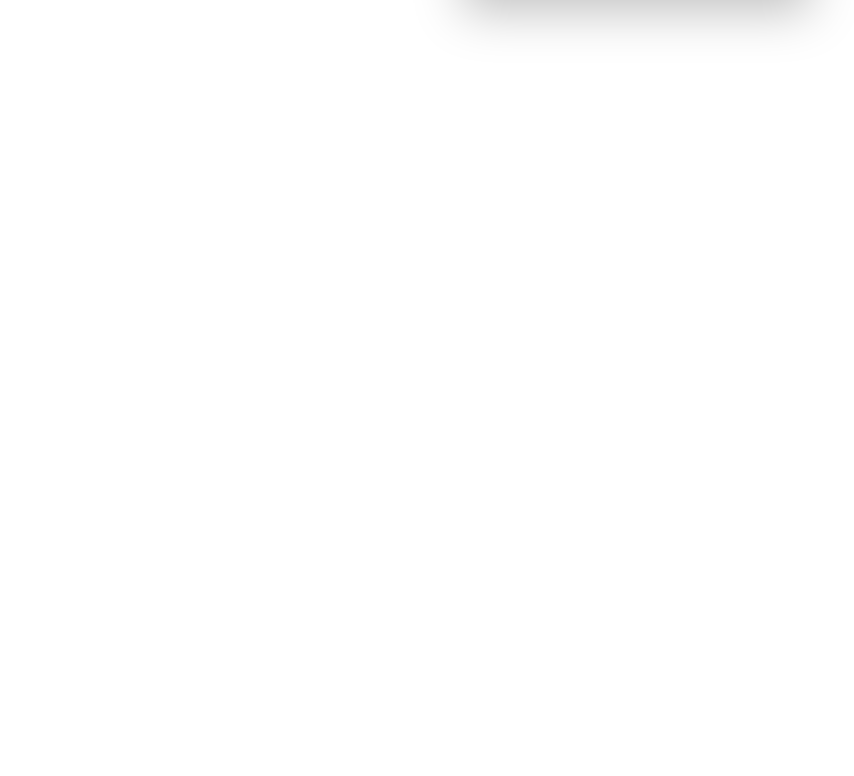
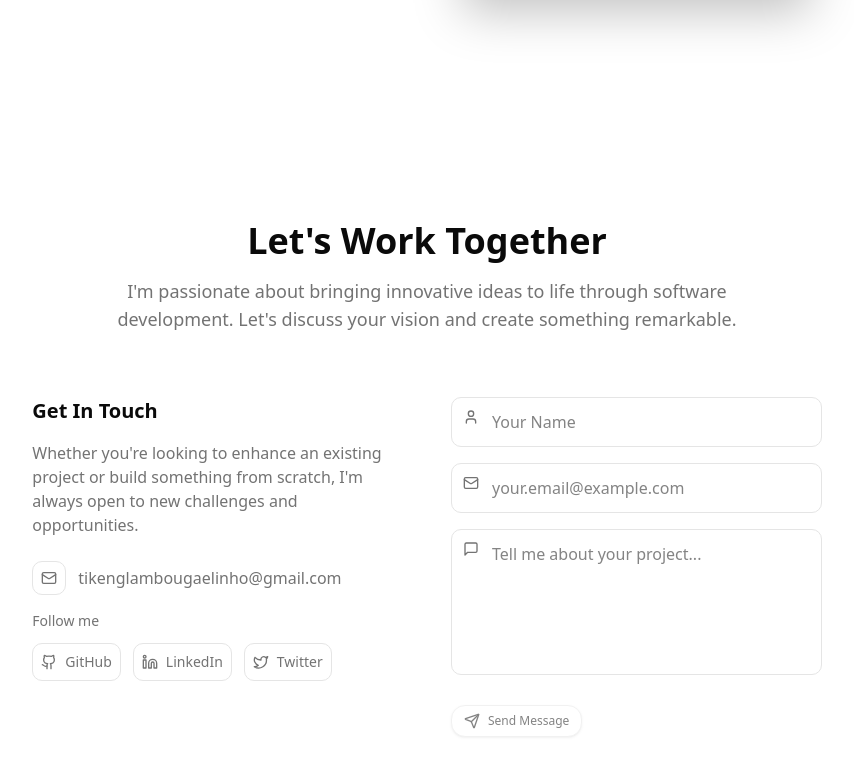
Before and after one commit to GaelTikeng/professional-portfolio, a Next.js app: page / in a window 1280 px wide. Shown: the part 724-1500 px from the top of the page, without its empty margins (213-1067 px from the left). Before the commit the page ends 865 px from the top, so only its background shows below. Built offline with nearby package versions, Linux system fonts and the light colour scheme.

Commit message:
feat: add Contact component and integrate it into the Home page

```diff
--- a/src/app/page.tsx
+++ b/src/app/page.tsx
@@ -1,12 +1,14 @@
 import React from "react";
 import { Navbar } from "@/components/organisms/navbar";
 import HeroSection from "@/components/organisms/hero-section";
+import Contact from "@/components/organisms/contact";
 
 export default function Home() {
   return (
     <div className=" md:w-2/3 mx-auto ">
       <Navbar />
       <HeroSection />
+      <Contact />
     </div>
   );
 }
--- a/src/app/profile/page.tsx
+++ b/src/app/profile/page.tsx
@@ -8,7 +8,7 @@
   return (
     <div className="min-h-screen bg-gradient-to-br from-background via-background to-muted/20">
       {/* Navigation back */}
-      {/* <div className="fixed top-6 left-6 z-10">
+      <div className="fixed top-6 left-6 z-10">
         <Link
           href="/"
           className="inline-flex items-center gap-2 px-4 py-2 rounded-full bg-background/80 backdrop-blur-sm border border-border/50 text-muted-foreground hover:text-foreground hover:border-border transition-all duration-200 text-sm shadow-lg hover:shadow-xl"
@@ -16,7 +16,7 @@
           <ArrowLeft className="h-4 w-4" />
           Back to Portfolio
         </Link>
-      </div> */}
+      </div>
 
       <div className="flex items-center justify-center min-h-screen p-4 pt-20">
         <div className="w-full max-w-2xl">
@@ -162,7 +162,7 @@
               </div>
 
               {/* Call to Action */}
-              {/* <div className="mt-8 text-center">
+              <div className="mt-8 text-center">
                 <Link
                   href="/"
                   className="inline-flex items-center gap-2 px-6 py-3 rounded-full bg-gradient-to-r from-blue-500 to-purple-600 text-white font-medium hover:from-blue-600 hover:to-purple-700 transition-all duration-300 hover:scale-105 shadow-lg hover:shadow-xl"
@@ -170,7 +170,7 @@
                   <span>Explore My Portfolio</span>
                   <ArrowLeft className="w-4 h-4 rotate-180" />
                 </Link>
-              </div> */}
+              </div>
             </div>
           </Card>
         </div>
--- /dev/null
+++ b/src/components/organisms/contact.tsx
@@ -0,0 +1,229 @@
+"use client";
+
+import React, { useRef, useState } from "react";
+import {
+  Send,
+  Mail,
+  User,
+  MessageSquare,
+  Github,
+  Linkedin,
+  Twitter,
+} from "lucide-react";
+import { Button } from "../ui/button";
+
+export default function Contact() {
+  const form = useRef<HTMLFormElement>(null);
+  const [formData, setFormData] = useState({
+    name: "",
+    email: "",
+    message: "",
+  });
+  const [isLoading, setIsLoading] = useState(false);
+  const [status, setStatus] = useState<{
+    type: "success" | "error" | null;
+    message: string;
+  }>({ type: null, message: "" });
+
+  const socialLinks = [
+    {
+      name: "GitHub",
+      url: "https://github.com/gaeltikeng",
+      icon: Github,
+    },
+    {
+      name: "LinkedIn",
+      url: "https://linkedin.com/in/gaeltikeng",
+      icon: Linkedin,
+    },
+    {
+      name: "Twitter",
+      url: "https://x.com/GaelTikeng",
+      icon: Twitter,
+    },
+  ];
+
+  const handleChange = (
+    e: React.ChangeEvent<HTMLInputElement | HTMLTextAreaElement>
+  ) => {
+    setFormData((prev) => ({
+      ...prev,
+      [e.target.name]: e.target.value,
+    }));
+  };
+
+  const handleSubmit = async (e: React.FormEvent) => {
+    e.preventDefault();
+		console.log("Form submission is currently disabled.");
+
+    // if (!formData.name || !formData.email || !formData.message) {
+    //   setStatus({
+    //     type: "error",
+    //     message: "Please fill in all fields correctly",
+    //   });
+    //   setTimeout(() => setStatus({ type: null, message: "" }), 5000);
+    //   return;
+    // }
+
+    // setIsLoading(true);
+
+    // try {
+    //   await emailjs.sendForm(
+    //     "service_k0kw658",
+    //     "template_3rvzfiq",
+    //     form.current!,
+    //     { publicKey: "vq3hgDoUtK5_tEs1Z" }
+    //   );
+
+    //   setStatus({
+    //     type: "success",
+    //     message:
+    //       "Thank you for reaching out! I'll get back to you as soon as possible.",
+    //   });
+
+    //   setFormData({ name: "", email: "", message: "" });
+    //   form.current?.reset();
+    // } catch (error) {
+    //   setStatus({
+    //     type: "error",
+    //     message:
+    //       "Sorry, an error occurred while sending your message. Please try again! or contact me directly on linkedin.",
+    //   });
+    // } finally {
+    //   setIsLoading(false);
+    //   setTimeout(() => setStatus({ type: null, message: "" }), 5000);
+    // }
+  };
+
+  return (
+    <section id="contact" className="py-20">
+      <div className="max-w-4xl mx-auto px-6 lg:px-8">
+        <div className="text-center mb-16">
+          <h2 className="text-3xl lg:text-4xl font-bold mb-4 fade-in-up">
+            Let&apos;s Work Together
+          </h2>
+          <p className="text-lg text-muted-foreground max-w-2xl mx-auto fade-in-up-2">
+            I&apos;m passionate about bringing innovative ideas to life through
+            software development. Let&apos;s discuss your vision and create
+            something remarkable.
+          </p>
+        </div>
+
+        <div className="grid lg:grid-cols-2 gap-12 items-start">
+          {/* Contact Info */}
+          <div className="space-y-6 fade-in-up-3">
+            <div className="space-y-4">
+              <h3 className="text-xl font-semibold">Get In Touch</h3>
+              <p className="text-muted-foreground">
+                Whether you&apos;re looking to enhance an existing project or
+                build something from scratch, I&apos;m always open to new
+                challenges and opportunities.
+              </p>
+            </div>
+
+            <div className="space-y-4">
+              <div className="flex items-center space-x-3">
+                <div className="p-2 border border-border rounded-lg">
+                  <Mail className="h-4 w-4 text-muted-foreground" />
+                </div>
+                <span className="text-muted-foreground">
+                  tikenglambougaelinho@gmail.com
+                </span>
+              </div>
+
+              {/* Social Media Links */}
+              <div className="space-y-3">
+                <h4 className="text-sm font-medium text-muted-foreground">
+                  Follow me
+                </h4>
+                <div className="flex space-x-3">
+                  {socialLinks.map((social) => {
+                    const IconComponent = social.icon;
+                    return (
+                      <a
+                        key={social.name}
+                        href={social.url}
+                        target="_blank"
+                        rel="noopener noreferrer"
+                        className="flex items-center space-x-2 p-2 border border-border rounded-lg hover:bg-accent hover:text-accent-foreground transition-colors group"
+                      >
+                        <IconComponent className="h-4 w-4 text-muted-foreground group-hover:text-foreground" />
+                        <span className="text-sm text-muted-foreground group-hover:text-foreground">
+                          {social.name}
+                        </span>
+                      </a>
+                    );
+                  })}
+                </div>
+              </div>
+            </div>
+          </div>
+
+          {/* Contact Form */}
+          <div className="fade-in-up-4">
+            <form ref={form} onSubmit={handleSubmit} className="space-y-6">
+              <div className="space-y-4">
+                <div className="relative">
+                  <User className="absolute left-3 top-3 h-4 w-4 text-muted-foreground" />
+                  <input
+                    type="text"
+                    name="name"
+                    placeholder="Your Name"
+                    value={formData.name}
+                    onChange={handleChange}
+                    className="w-full pl-10 pr-4 py-3 bg-background border border-border rounded-lg focus:outline-none focus:ring-2 focus:ring-ring focus:border-transparent transition-colors"
+                    required
+                  />
+                </div>
+
+                <div className="relative">
+                  <Mail className="absolute left-3 top-3 h-4 w-4 text-muted-foreground" />
+                  <input
+                    type="email"
+                    name="email"
+                    placeholder="your.email@example.com"
+                    value={formData.email}
+                    onChange={handleChange}
+                    className="w-full pl-10 pr-4 py-3 bg-background border border-border rounded-lg focus:outline-none focus:ring-2 focus:ring-ring focus:border-transparent transition-colors"
+                    required
+                  />
+                </div>
+
+                <div className="relative">
+                  <MessageSquare className="absolute left-3 top-3 h-4 w-4 text-muted-foreground" />
+                  <textarea
+                    name="message"
+                    placeholder="Tell me about your project..."
+                    value={formData.message}
+                    onChange={handleChange}
+                    rows={5}
+                    className="w-full pl-10 pr-4 py-3 bg-background border border-border rounded-lg focus:outline-none focus:ring-2 focus:ring-ring focus:border-transparent transition-colors resize-none"
+                    required
+                  />
+                </div>
+              </div>
+
+              <Button variant="outline" loading={isLoading} disabled={true}>
+                <Send className="h-4 w-4 mr-2" />
+                Send Message
+              </Button>
+
+              {/* Status Message */}
+              {status.message && (
+                <div
+                  className={`p-4 rounded-lg text-sm ${
+                    status.type === "success"
+                      ? "bg-green-100 text-green-700 dark:bg-green-900/20 dark:text-green-400"
+                      : "bg-red-100 text-red-700 dark:bg-red-900/20 dark:text-red-400"
+                  }`}
+                >
+                  {status.message}
+                </div>
+              )}
+            </form>
+          </div>
+        </div>
+      </div>
+    </section>
+  );
+}
--- a/src/components/organisms/navbar.tsx
+++ b/src/components/organisms/navbar.tsx
@@ -10,7 +10,6 @@
     { name: "Profile", href: "/profile" },
     { name: "Projects", href: "/projects" },
     { name: "Blog", href: "/blog" },
-    { name: "Work with me", href: "/work-with-me" },
     { name: "Connect", href: "/connect" },
   ];
 
@@ -46,16 +45,7 @@
           </div>
 
           {/* Right side actions */}
-          <div className="flex items-center space-x-3">
-            <Link
-              target="_blank"
-              href="https://github.com/GaelTikeng"
-              className="p-2 rounded-md text-muted-foreground hover:text-foreground hover:bg-accent/50 transition-all duration-200 group"
-            >
-              <Github size={20} className="group-hover:scale-110 transition-transform duration-200" />
-            </Link>
-            <ModeToggle />
-          </div>
+          <ModeToggle />
         </div>
       </div>
     </nav>
--- a/src/components/ui/mode-toggle.tsx
+++ b/src/components/ui/mode-toggle.tsx
@@ -19,8 +19,8 @@
     <DropdownMenu>
       <DropdownMenuTrigger asChild>
         <Button size="icon">
+          <Moon className="absolute h-[1.2rem] w-[1.2rem] rotate-90 scale-0 transition-all dark:rotate-0 dark:scale-100" />
           <Sun className="h-[1.2rem] w-[1.2rem] rotate-0 scale-100 transition-all dark:-rotate-90 dark:scale-0" />
-          <Moon className="absolute h-[1.2rem] w-[1.2rem] rotate-90 scale-0 transition-all dark:rotate-0 dark:scale-100" />
           <span className="sr-only">Toggle theme</span>
         </Button>
       </DropdownMenuTrigger>
```
